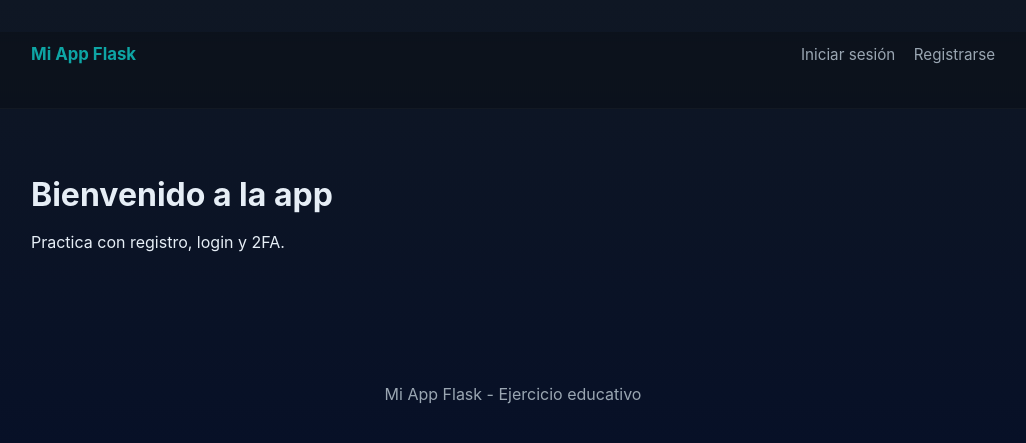
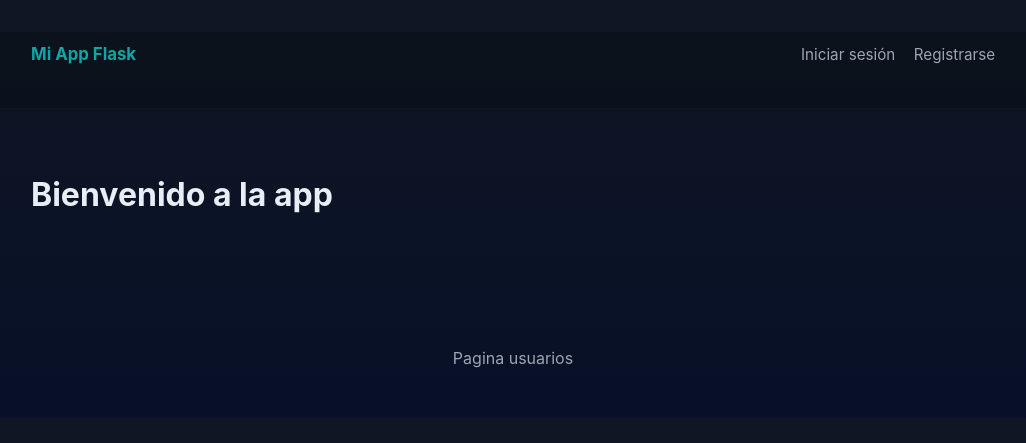
Before and after one commit to Danixr19/mi_app_flask, a Flask app: page / in a window 1280 px wide. Shown: the top 443 px of the page, without its empty margins (127-1153 px from the left). Run offline with Flask 3, Linux system fonts and the light colour scheme.

Commit message:
Actualización de plantillas base, dashboard e index

```diff
--- a/templates/base.html
+++ b/templates/base.html
@@ -3,7 +3,7 @@
 <head>
   <meta charset="utf-8">
   <meta name="viewport" content="width=device-width,initial-scale=1">
-  <title>{% block title %}Mi App Flask{% endblock %}</title>
+  <title>{% block title %}Pagina usuarios{% endblock %}</title>
   <link rel="stylesheet" href="{{ url_for('static', filename='style.css') }}">
 </head>
 <body>
@@ -38,7 +38,7 @@
   </main>
 
   <footer class="footer">
-    <div class="container">Mi App Flask - Ejercicio educativo</div>
+    <div class="container">Pagina usuarios</div>
   </footer>
 </body>
 </html>
--- a/templates/dashboard.html
+++ b/templates/dashboard.html
@@ -1,5 +1,5 @@
 {% extends 'base.html' %}
-{% block title %}Dashboard{% endblock %}
+{% block title %}Inicio{% endblock %}
 {% block content %}
   <h2>Panel</h2>
   <p>Bienvenido, {{ current_user.full_name }} ({{ current_user.email }})</p>
--- a/templates/index.html
+++ b/templates/index.html
@@ -2,5 +2,4 @@
 {% block title %}Inicio{% endblock %}
 {% block content %}
   <h1>Bienvenido a la app</h1>
-  <p>Practica con registro, login y 2FA.</p>
 {% endblock %}
```
